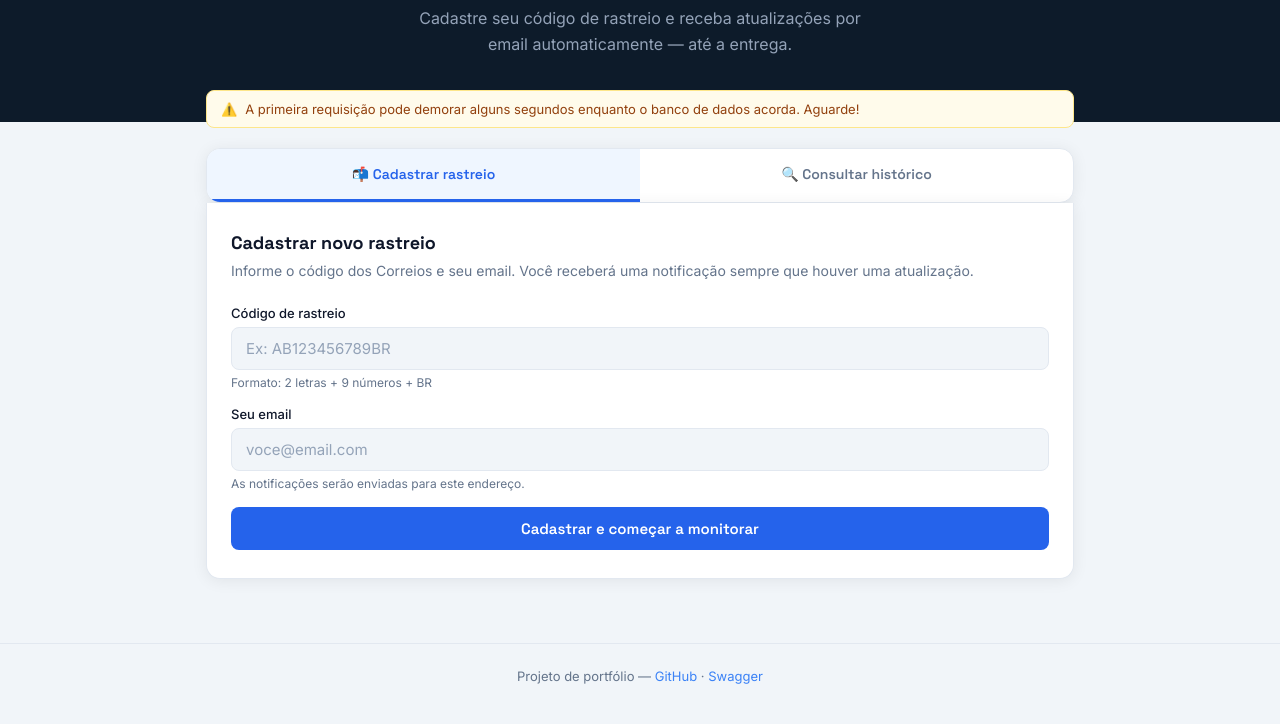
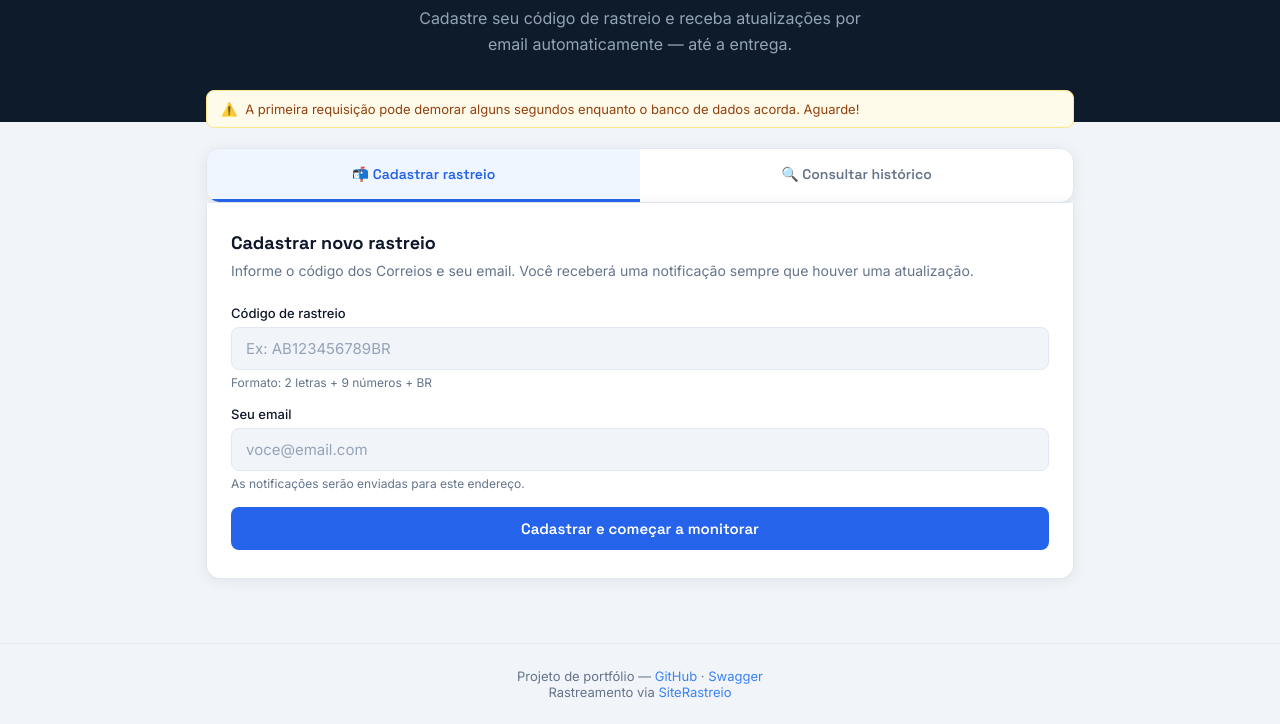
Before and after one commit to Daniel20912/tracking-frontend, a plain HTML site: page index.html in a window 1280 px wide. Shown: the part 228-952 px from the top of the page. Drawn offline with Linux system fonts and the light colour scheme.

Commit message:
Add SiteRastreio link to footer
Added a link to SiteRastreio in the footer.

```diff
--- a/index.html
+++ b/index.html
@@ -607,6 +607,8 @@
     Projeto de portfólio —
     <a href="https://github.com/Daniel20912/tracking-api" target="_blank">GitHub</a> ·
     <a href="https://tracking-api-pb24.onrender.com/swagger-ui.html" target="_blank">Swagger</a>
+    <br>
+    Rastreamento via <a href="https://www.siterastreio.com.br" target="_blank" rel="noopener">SiteRastreio</a>
   </footer>
 
   <script>
```
